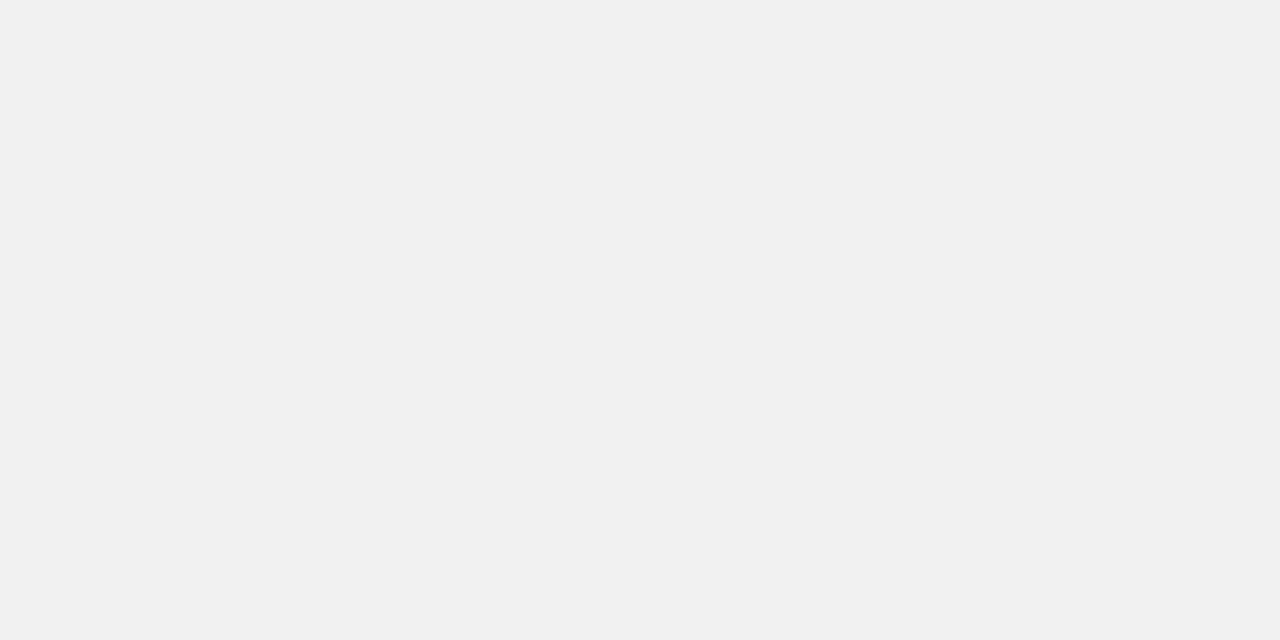
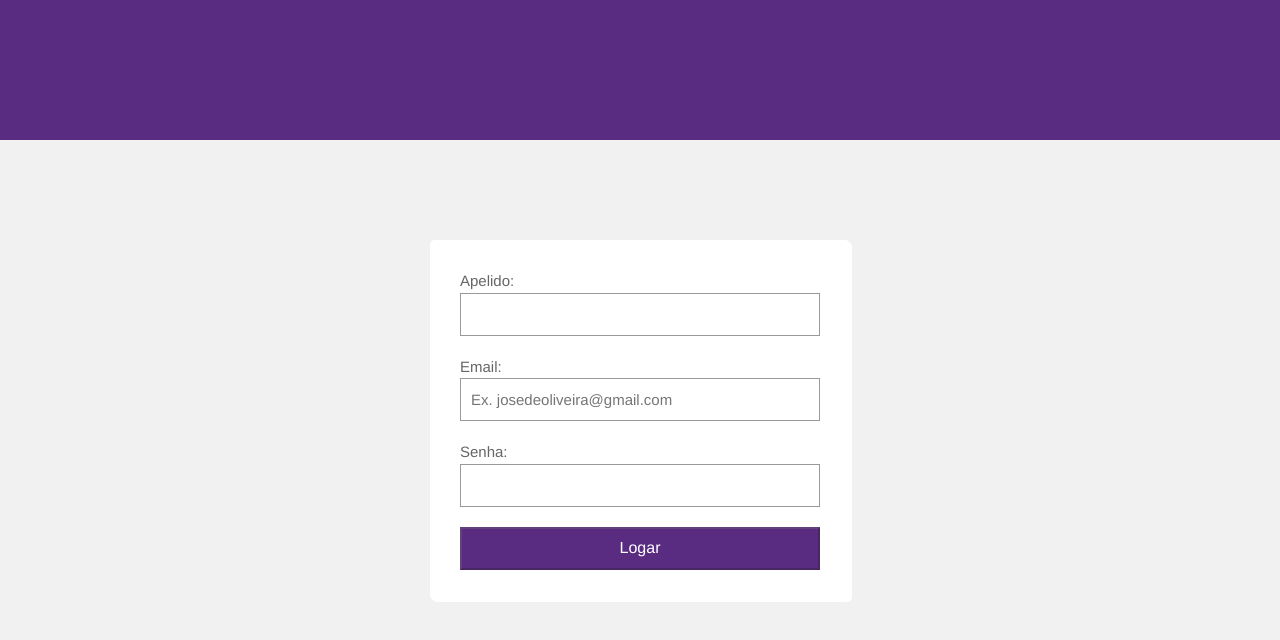
Before and after one commit to Mathluiz23/project-Online-Store, a React (Create React App) app: page /login in a window 1280 px wide. Before the commit this address had no page. Shown: the top 640 px of the page. Built offline with nearby package versions, Linux system fonts and the light colour scheme.

Commit message:
Implementa tela de login

```diff
--- a/src/App.js
+++ b/src/App.js
@@ -1,12 +1,14 @@
 import './App.css';
 import { Routes, Route } from 'react-router-dom';
 import Home from './pages/Home';
+import Login from './pages/Login';
 
 function App() {
   return (
-   <Routes>
-     <Route path="/" element={<Home/>}/>
-   </Routes>
+  <Routes>
+    <Route path="/login" element={<Login/>}/>
+    <Route exact path="/" element={<Home/>}/>
+  </Routes>
   );
 }
 
--- a/src/components/Header.jsx
+++ b/src/components/Header.jsx
@@ -1,12 +1,18 @@
 import React, { useState,useEffect,useCallback} from "react";
 import { connect } from "react-redux";
+import { useNavigate } from "react-router-dom";
 import '../style/header.css'
 import { BiSearchAlt } from 'react-icons/bi';
+import {AiOutlineUser} from 'react-icons/ai'
 import { getFilterCategory, setLoading } from "../redux/actions";
 
 function Header({categories, getCategory,loading }){
     const [category, setCategory] = useState('Mais Categorias');
-    const [searchName, setSearchName] = useState('')
+    const [searchName, setSearchName] = useState('');
+    const [logado, setLogado] = useState('Logar');
+    const [userName, setUserName] = useState();
+
+    const navigate = useNavigate();
 
     function handleChange(e) {
         setCategory(e.target.value);
@@ -27,10 +33,29 @@ function Header({categories, getCategory,loading }){
       [category,loading,getCategory],
     );
 
+    function handleLogin() {
+      if(logado === 'Sair'){
+        localStorage.removeItem('user');
+        navigate(0);
+        return;
+      }
+      navigate('/login')
+    }
+
+
+
     useEffect(() => {
       callback();
     }, [callback]);
 
+    useEffect(()=>{
+      const exists = localStorage.getItem('user')
+        if(exists) {
+          const jsonSurName = JSON.parse(exists);
+          setUserName(jsonSurName.surName);
+          setLogado('Sair');
+        }
+    },[]);
 
     return(
       <header className="header-container">
@@ -51,6 +76,8 @@ function Header({categories, getCategory,loading }){
           <BiSearchAlt  size={30}/>
           </button>
         </form>
+        <button className="button-login" onClick={ handleLogin }><AiOutlineUser size={35}/>{logado}</button>
+        { userName ? <div className="userName">{userName}</div> : ""}
         </div>
         <div className='nav-bar'>
         <select class="form-select" onmousedown={ categories.lengh } onChange={(e) => handleChange(e)} value={category}>
--- /dev/null
+++ b/src/pages/Login.jsx
@@ -0,0 +1,45 @@
+import React, {useState} from 'react';
+import { useNavigate } from 'react-router-dom';
+import "../style/Login.css";
+
+function Login() {
+  const [login, setlogin] = useState('');
+  const [password, setPassword] = useState('');
+  const [surName, setSurName] = useState();
+  const navigate = useNavigate();
+
+
+
+  function handleClick() {
+    localStorage.setItem('user',JSON.stringify({surName:surName,login:login}))
+    navigate(-1);
+  }
+
+  const isValidEmail = login.match(/^[\w-.]+@([\w-]+\.)+[\w-]{2,4}$/);
+  const minLength = 6;
+
+  return(
+      <>
+        <div className="header-login"></div>
+        <div className="container-login">
+          <div className="box-login">
+          <label htmlFor="surName">
+            Apelido:
+            <input type="text" id="surName" value={surName} onChange={ (e)=> setSurName(e.target.value)} />
+          </label>
+          <label htmlFor="login">
+            Email:
+            <input type="text" id="login" placeholder="Ex. josedeoliveira@gmail.com" value={login} onChange={ (e)=> setlogin(e.target.value)} />
+          </label>
+          <label htmlFor="password">
+            Senha:
+            <input type="password" id="password" value={password} onChange={ (e)=> setPassword(e.target.value)} />
+          </label>
+          <button type="button" disabled={password.length < minLength || !isValidEmail}  onClick={ handleClick }>Logar</button>
+          </div>
+        </div>
+      </>
+  )
+}
+
+export default Login;
--- /dev/null
+++ b/src/style/Login.css
@@ -0,0 +1,41 @@
+.container-login {
+  margin-top: 100px;
+  display: flex;
+  align-items: center;
+  flex-direction: column;
+  justify-content:center;
+}
+
+.box-login {
+  background-color: white;
+  box-shadow: 2px 2px white;
+  padding: 30px;
+  border-radius: 5px;
+}
+
+.container-login label{
+  display: flex;
+  font-size: 15px;
+  flex-direction: column;
+}
+
+.container-login input{
+  margin-bottom: 20px;
+  height: 43px;
+  width: 360px;
+  padding: 10px;
+  border: 1px solid #999;
+}
+
+.container-login button{
+  height: 43px;
+  width: 360px;
+  background-color: rgb(90, 44, 129);
+  color: white;
+}
+
+.header-login {
+  width: 100%;
+  height: 140px;
+  background-color: rgb(90, 44, 129);
+}
--- a/src/style/header.css
+++ b/src/style/header.css
@@ -12,7 +12,16 @@
     background-color: rgb(90, 44, 129);
 }
 
+.userName {
+    color:white;
+    margin-left: 40px;
+}
+
 .form-container{
+    display: flex;
+    align-items: center;
+    justify-content: center;
+    width: 100%;
     margin-top: 40px;
     height: 100px;
 }
@@ -74,3 +83,15 @@
     color: white;
     border-radius: 5px;
 }
+
+.button-login {
+    margin-left: 80px;
+    cursor: pointer;
+    border:none;
+    background:transparent;
+    outline:none;
+    display: flex;
+    align-items: center;
+    color: white;
+    font-size: 20px;
+}
```
